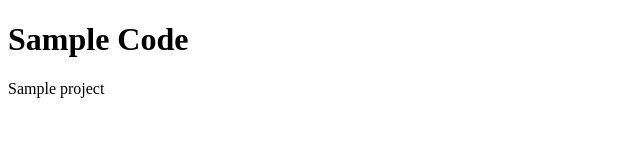
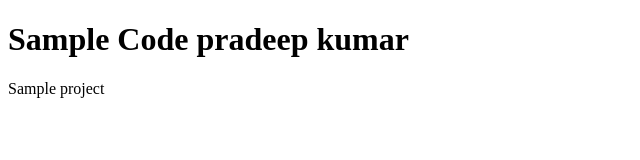
Before and after one commit to pradeep491/SampleRepo, a plain HTML site: page index.html in a window 1280 px wide. Shown: the whole page, without its empty margins (0-640 px from the left). Drawn offline with Linux system fonts and the light colour scheme.

Commit message:
updated index.html

```diff
--- a/index.html
+++ b/index.html
@@ -4,7 +4,7 @@
 
 </head>
 <body>
-<h1>Sample Code</h1>
+<h1>Sample Code pradeep kumar</h1>
 <p>Sample project</p>
 </body>
 </html>
```
